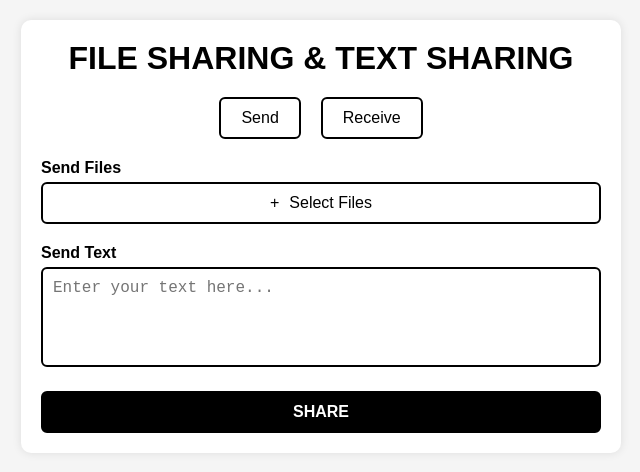
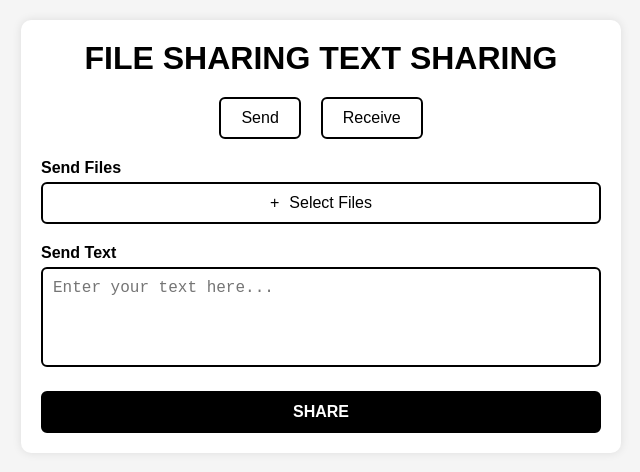
Before and after one commit to mspatil-jalgaon/Text-Editor, a plain HTML site: page share.html in a window 1280 px wide. Shown: the whole page, without its empty margins (319-959 px from the left). Drawn offline with Linux system fonts and the light colour scheme.

Commit message:
Update share.html

```diff
--- a/share.html
+++ b/share.html
@@ -8,7 +8,7 @@
 </head>
 <body>
   <div class="container">
-    <h1>FILE SHARING & TEXT SHARING</h1>
+    <h1>FILE SHARING TEXT SHARING</h1>
 
     <div class="buttons">
       <button>Send</button>
```
